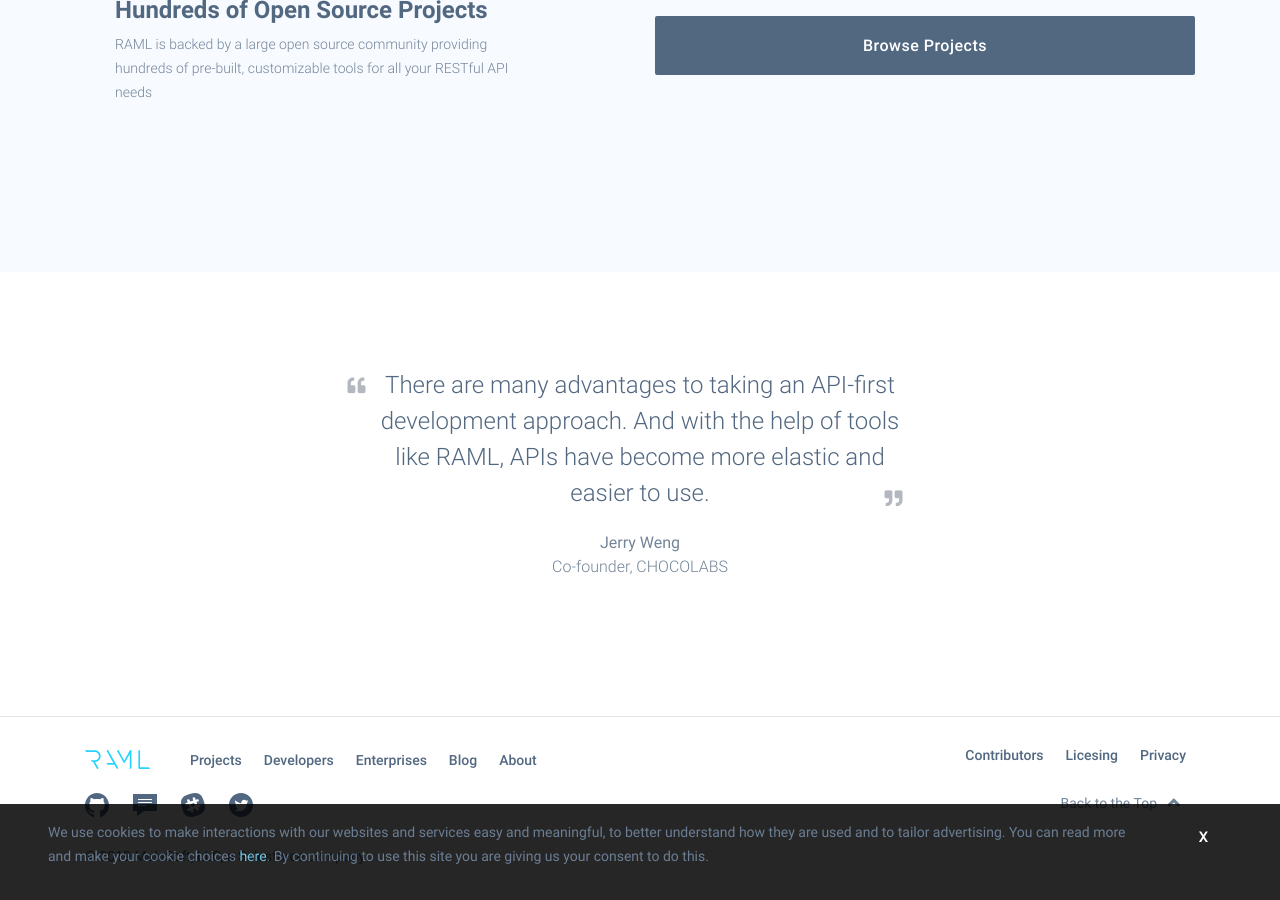
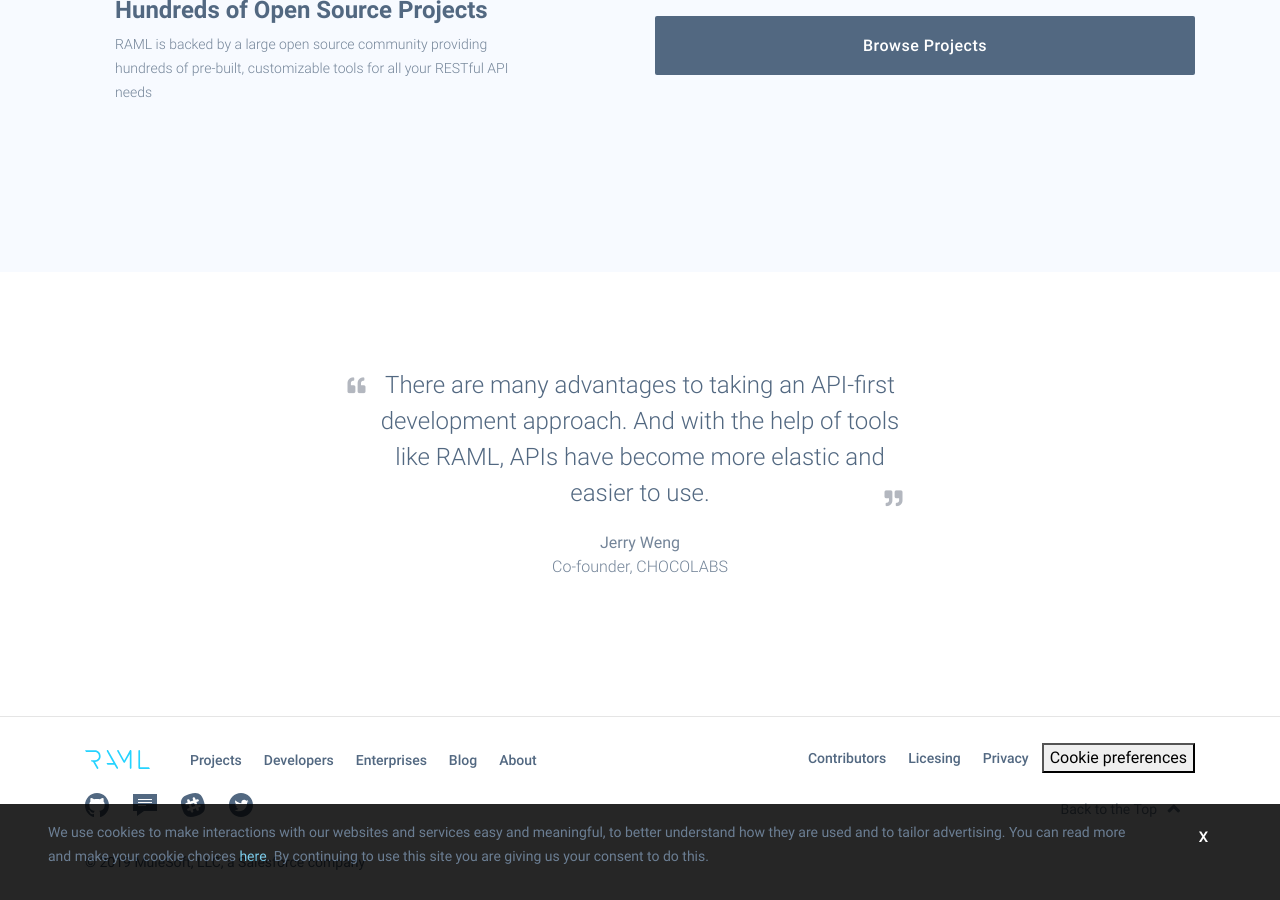
Before and after one commit to raml-org/raml-org, a Jekyll site: the page built from index.html, in a window 1280 px wide and 900 px high, scrolled down 3471 px. Built offline with Jekyll 4.4.1, drawn with Linux system fonts in a browser that asks for light colours; nearby versions of some CDN libraries; a script that is not in the unit is left out.

Commit message:
add cookies preferencies link to footer

```diff
--- a/_includes/footer.html
+++ b/_includes/footer.html
@@ -2,7 +2,7 @@
 <footer>
     <div class="container footer-sec">
         <div class="row">
-            <div class="col-md-8 col-sm-12 footer-menu">
+            <div class="col-md-7 col-sm-12 footer-menu">
                 <a class="navbar-brand" href="/"><img src="/images/logo__raml.svg"></a>
                 <ul>
                     <li><a href="/projects">Projects</a></li>
@@ -18,11 +18,14 @@
                     <a href="https://twitter.com/ramlapi"><img src="/images/social__twitter.svg" /></a>
                 </div>
             </div>
-            <div class="col-md-4 col-sm-12">
+            <div class="col-md-5 col-sm-12">
                 <ul class="right-align">
                     <li><a href="/contributors">Contributors</a></li>
                     <li><a href="/legal">Licesing</a></li>
                     <li><a href="https://forum.raml.org/privacy">Privacy</a></li>
+                    <li>
+                        <button class="ot-sdk-show-settings optanon-toggle-display removable" data-ignore-geolocation="true" id="ot-sdk-btn" >Cookie preferences</button>
+                    </li>
                 </ul>
                 <a href="#" class="top_btn">Back to the Top</a>
             </div>
```
